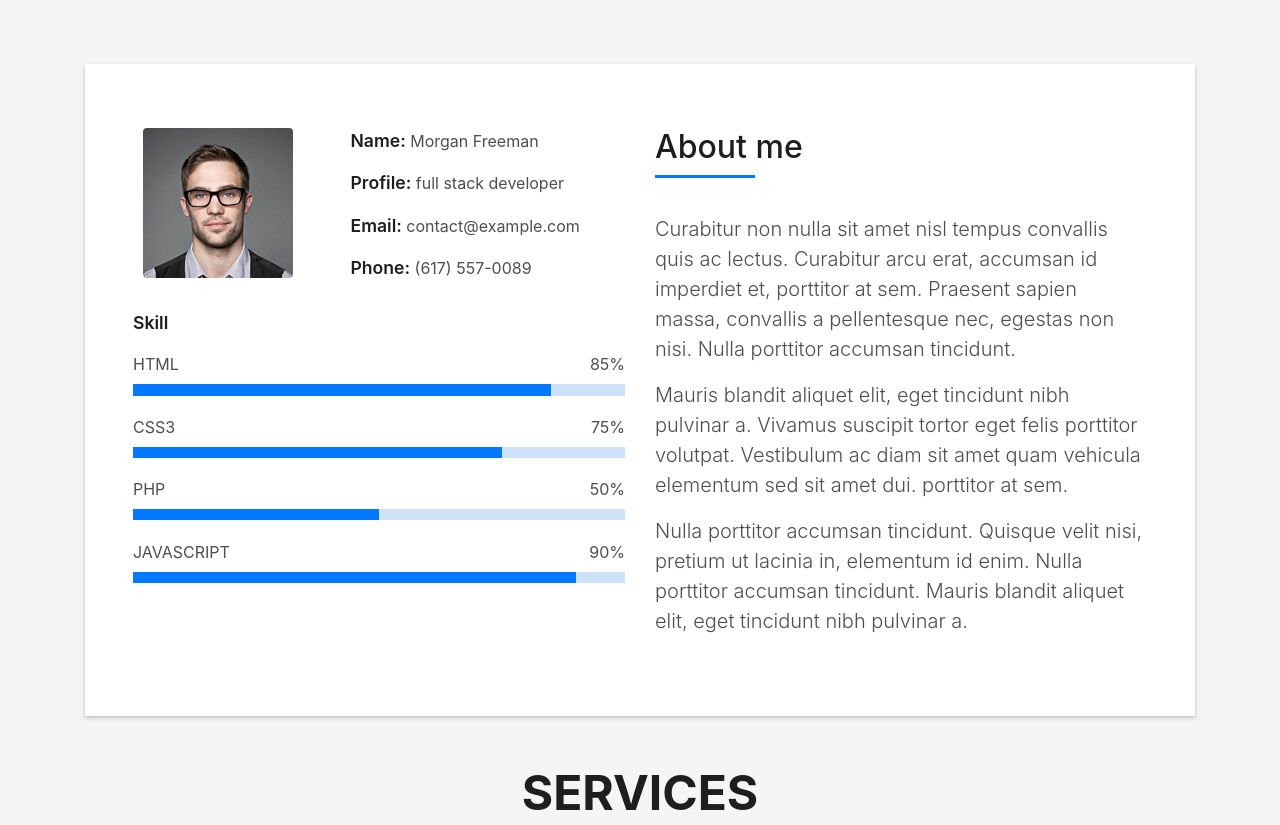
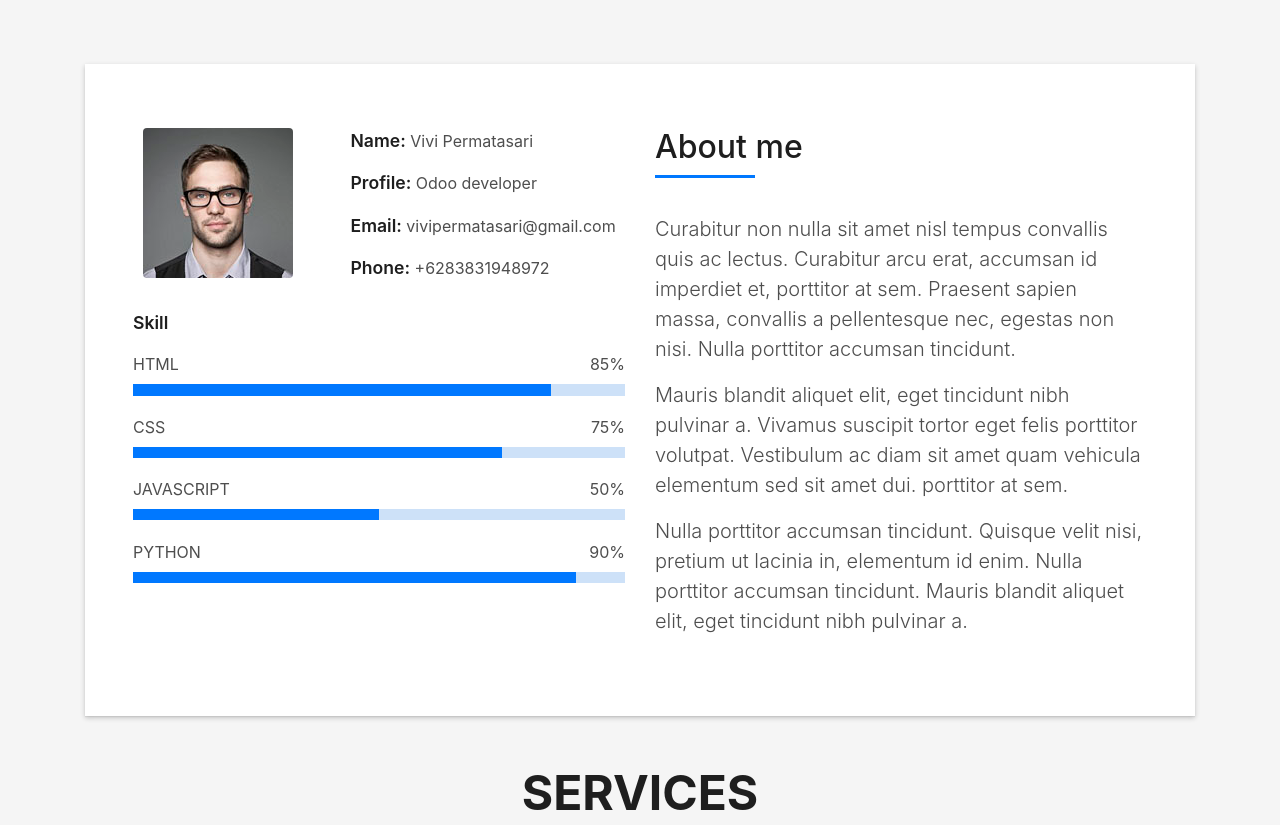
Before and after one commit to vivi418/vivi-website-profile, a plain HTML site: page index.html in a window 1280 px wide. Shown: the part 800-1625 px from the top of the page. Drawn offline with Linux system fonts and the light colour scheme; files whose address does not match are found by name.

Commit message:
mengubah nama

```diff
--- a/index.html
+++ b/index.html
@@ -2,7 +2,7 @@
 <html lang="en">
 <head>
   <meta charset="utf-8">
-  <title>DevFolio Bootstrap Template</title>
+  <title>Vivi's Profile</title>
   <meta content="width=device-width, initial-scale=1.0" name="viewport">
   <meta content="" name="keywords">
   <meta content="" name="description">
@@ -31,7 +31,7 @@
   <!--/ Nav Star /-->
   <nav class="navbar navbar-b navbar-trans navbar-expand-md fixed-top" id="mainNav">
     <div class="container">
-      <a class="navbar-brand js-scroll" href="#page-top">DevFolio</a>
+      <a class="navbar-brand js-scroll" href="#page-top">Vivi</a>
       <button class="navbar-toggler collapsed" type="button" data-toggle="collapse" data-target="#navbarDefault"
         aria-controls="navbarDefault" aria-expanded="false" aria-label="Toggle navigation">
         <span></span>
@@ -71,8 +71,8 @@
       <div class="table-cell">
         <div class="container">
           <!--<p class="display-6 color-d">Hello, world!</p>-->
-          <h1 class="intro-title mb-4">I am Morgan Freeman</h1>
-          <p class="intro-subtitle"><span class="text-slider-items">CEO DevFolio,Web Developer,Web Designer,Frontend Developer,Graphic Designer</span><strong class="text-slider"></strong></p>
+          <h1 class="intro-title mb-4">I am Vivi Permatasari</h1>
+          <p class="intro-subtitle"><span class="text-slider-items">Odoo Developer,Web Developer,Web Designer,Frontend Developer</span><strong class="text-slider"></strong></p>
           <!-- <p class="pt-3"><a class="btn btn-primary btn js-scroll px-4" href="#about" role="button">Learn More</a></p> -->
         </div>
       </div>
@@ -95,10 +95,10 @@
                   </div>
                   <div class="col-sm-6 col-md-7">
                     <div class="about-info">
-                      <p><span class="title-s">Name: </span> <span>Morgan Freeman</span></p>
-                      <p><span class="title-s">Profile: </span> <span>full stack developer</span></p>
-                      <p><span class="title-s">Email: </span> <span>contact@example.com</span></p>
-                      <p><span class="title-s">Phone: </span> <span>(617) 557-0089</span></p>
+                      <p><span class="title-s">Name: </span> <span>Vivi Permatasari</span></p>
+                      <p><span class="title-s">Profile: </span> <span>Odoo developer</span></p>
+                      <p><span class="title-s">Email: </span> <span>vivipermatasari@gmail.com</span></p>
+                      <p><span class="title-s">Phone: </span> <span>+6283831948972</span></p>
                     </div>
                   </div>
                 </div>
@@ -109,17 +109,17 @@
                     <div class="progress-bar" role="progressbar" style="width: 85%;" aria-valuenow="85" aria-valuemin="0"
                       aria-valuemax="100"></div>
                   </div>
-                  <span>CSS3</span> <span class="pull-right">75%</span>
+                  <span>CSS</span> <span class="pull-right">75%</span>
                   <div class="progress">
                     <div class="progress-bar" role="progressbar" style="width: 75%" aria-valuenow="75" aria-valuemin="0"
                       aria-valuemax="100"></div>
                   </div>
-                  <span>PHP</span> <span class="pull-right">50%</span>
+                  <span>JAVASCRIPT</span> <span class="pull-right">50%</span>
                   <div class="progress">
                     <div class="progress-bar" role="progressbar" style="width: 50%" aria-valuenow="50" aria-valuemin="0"
                       aria-valuemax="100"></div>
                   </div>
-                  <span>JAVASCRIPT</span> <span class="pull-right">90%</span>
+                  <span>PYTHON</span> <span class="pull-right">90%</span>
                   <div class="progress">
                     <div class="progress-bar" role="progressbar" style="width: 90%" aria-valuenow="90" aria-valuemin="0"
                       aria-valuemax="100"></div>
```
